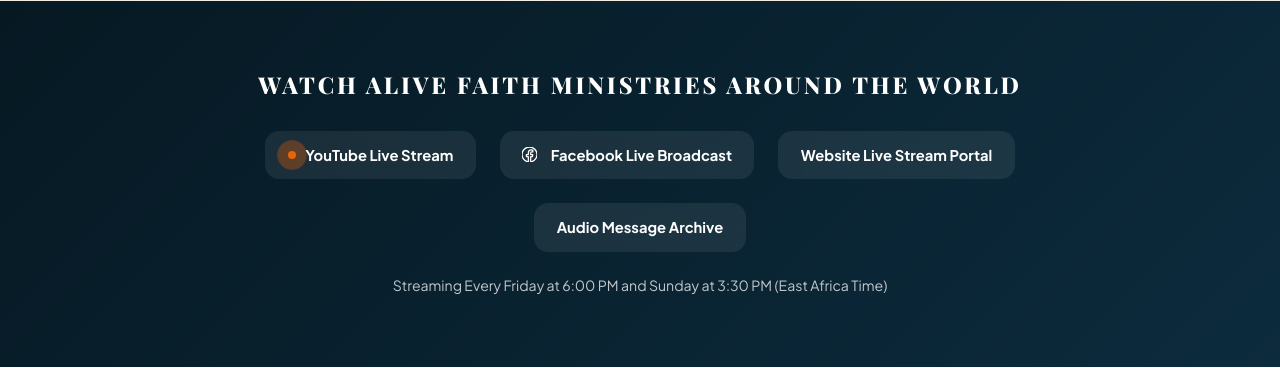
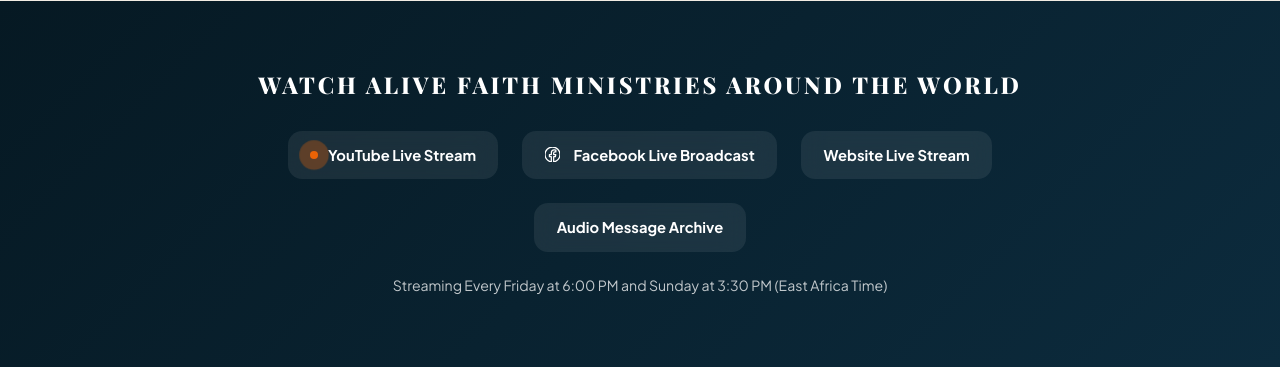
Before and after one commit to aquanyi/alive-faith-ministries, a PHP site: page /index.html in a window 1280 px wide. Shown: the part 2612-2980 px from the top of the page. Run offline with PHP 8.4, Linux system fonts and the light colour scheme; some web fonts are replaced.

Commit message:
Remove all remaining Portal wording across pages and update PWA manifest shortcuts

```diff
--- a/about.html
+++ b/about.html
@@ -904,7 +904,7 @@
           <span class="footer-legal-dot">&bull;</span>
           <a href="/terms.html" class="footer-legal-link">Terms of Service</a>
           <span class="footer-legal-dot">&bull;</span>
-          <a href="/admin.html" class="footer-legal-link" title="Pastoral Devotional Desk Login">Pastoral Portal</a>
+          <a href="/admin.html" class="footer-legal-link" title="Pastoral Devotional Desk Login">Pastoral Desk</a>
         </div>
         <p class="motto-pill">FAITH | SALVATION | GRACE</p>
       </div>
--- a/contact.html
+++ b/contact.html
@@ -877,7 +877,7 @@
           <span class="footer-legal-dot">&bull;</span>
           <a href="/terms.html" class="footer-legal-link">Terms of Service</a>
           <span class="footer-legal-dot">&bull;</span>
-          <a href="/admin.html" class="footer-legal-link" title="Pastoral Devotional Desk Login">Pastoral Portal</a>
+          <a href="/admin.html" class="footer-legal-link" title="Pastoral Devotional Desk Login">Pastoral Desk</a>
         </div>
         <p class="motto-pill">FAITH | SALVATION | GRACE</p>
       </div>
--- a/devotions.html
+++ b/devotions.html
@@ -608,7 +608,7 @@
             <p>Are you part of pastoral leadership or the media team? Log in to compose daily devotions with full Word-style formatting.</p>
           </div>
           <a href="/admin.html" class="btn btn-secondary" style="border: none; background: rgba(7, 31, 17, 0.08); color: var(--green-darkest); font-weight: 700;">
-            Open Pastoral Portal &rarr;
+            Open Pastoral Desk &rarr;
           </a>
         </div>
       </div>
@@ -709,7 +709,7 @@
           <span class="footer-legal-dot">&bull;</span>
           <a href="/terms.html" class="footer-legal-link">Terms of Service</a>
           <span class="footer-legal-dot">&bull;</span>
-          <a href="/admin.html" class="footer-legal-link" title="Pastoral Devotional Desk Login">Pastoral Portal</a>
+          <a href="/admin.html" class="footer-legal-link" title="Pastoral Devotional Desk Login">Pastoral Desk</a>
         </div>
         <p class="motto-pill">FAITH | SALVATION | GRACE</p>
       </div>
--- a/faith.html
+++ b/faith.html
@@ -780,7 +780,7 @@
           <span class="footer-legal-dot">&bull;</span>
           <a href="/terms.html" class="footer-legal-link">Terms of Service</a>
           <span class="footer-legal-dot">&bull;</span>
-          <a href="/admin.html" class="footer-legal-link" title="Pastoral Devotional Desk Login">Pastoral Portal</a>
+          <a href="/admin.html" class="footer-legal-link" title="Pastoral Devotional Desk Login">Pastoral Desk</a>
         </div>
         <p class="motto-pill">FAITH | SALVATION | GRACE</p>
       </div>
--- a/giving.html
+++ b/giving.html
@@ -698,7 +698,7 @@
           <span class="footer-legal-dot">&bull;</span>
           <a href="/terms.html" class="footer-legal-link">Terms of Service</a>
           <span class="footer-legal-dot">&bull;</span>
-          <a href="/admin.html" class="footer-legal-link" title="Pastoral Devotional Desk Login">Pastoral Portal</a>
+          <a href="/admin.html" class="footer-legal-link" title="Pastoral Devotional Desk Login">Pastoral Desk</a>
         </div>
         <p class="motto-pill">FAITH | SALVATION | GRACE</p>
       </div>
--- a/includes/footer.php
+++ b/includes/footer.php
@@ -88,7 +88,7 @@
           <span class="footer-legal-dot">&bull;</span>
           <a href="terms.html" class="footer-legal-link">Terms of Service</a>
           <span class="footer-legal-dot">&bull;</span>
-          <a href="admin.html" class="footer-legal-link" title="Pastoral Devotional Desk Login">Pastoral Portal</a>
+          <a href="admin.html" class="footer-legal-link" title="Pastoral Devotional Desk Login">Pastoral Desk</a>
         </div>
         <p class="motto-pill"><?php echo htmlspecialchars($church_motto); ?></p>
       </div>
--- a/index.html
+++ b/index.html
@@ -725,7 +725,7 @@
           Facebook Live Broadcast
         </a>
         <a href="/watch" class="broadcast-chip">
-          Website Live Stream Portal
+          Website Live Stream
         </a>
         <a href="/watch" class="broadcast-chip">
           Audio Message Archive
@@ -1164,7 +1164,7 @@
           <span class="footer-legal-dot">&bull;</span>
           <a href="/terms.html" class="footer-legal-link">Terms of Service</a>
           <span class="footer-legal-dot">&bull;</span>
-          <a href="/admin.html" class="footer-legal-link" title="Pastoral Devotional Desk Login">Pastoral Portal</a>
+          <a href="/admin.html" class="footer-legal-link" title="Pastoral Devotional Desk Login">Pastoral Desk</a>
         </div>
         <p class="motto-pill">FAITH | SALVATION | GRACE</p>
       </div>
--- a/index.php
+++ b/index.php
@@ -351,7 +351,7 @@ require_once __DIR__ . '/includes/header.php';
           Facebook Live Broadcast
         </a>
         <a href="#watch" class="broadcast-chip" data-tab-target="tab-watch">
-          Website Live Stream Portal
+          Website Live Stream
         </a>
         <a href="#watch" class="broadcast-chip" data-tab-target="tab-watch">
           Audio Message Archive
@@ -1142,7 +1142,7 @@ require_once __DIR__ . '/includes/header.php';
             <p>Are you part of pastoral leadership or the media team? Log in to compose daily devotions with full Word-style formatting.</p>
           </div>
           <a href="admin.html" class="btn btn-secondary" style="border: none; background: rgba(7, 31, 17, 0.08); color: var(--green-darkest); font-weight: 700;">
-            Open Pastoral Portal &rarr;
+            Open Pastoral Desk &rarr;
           </a>
         </div>
       </div>
--- a/privacy.html
+++ b/privacy.html
@@ -596,7 +596,7 @@
           <span class="footer-legal-dot">&bull;</span>
           <a href="/terms.html" class="footer-legal-link">Terms of Service</a>
           <span class="footer-legal-dot">&bull;</span>
-          <a href="/admin.html" class="footer-legal-link" title="Pastoral Devotional Desk Login">Pastoral Portal</a>
+          <a href="/admin.html" class="footer-legal-link" title="Pastoral Devotional Desk Login">Pastoral Desk</a>
         </div>
         <p class="motto-pill">FAITH | SALVATION | GRACE</p>
       </div>
--- a/sitemap.xml
+++ b/sitemap.xml
@@ -7,7 +7,7 @@
         http://www.google.com/schemas/sitemap-image/1.1
         http://www.google.com/schemas/sitemap-image/1.1/sitemap-image.xsd">
 
-  <!-- Home Portal -->
+  <!-- Home Page -->
   <url>
     <loc>https://www.livefaithministries.org/</loc>
     <lastmod>2026-11-20</lastmod>
--- a/terms.html
+++ b/terms.html
@@ -593,7 +593,7 @@
           <span class="footer-legal-dot">&bull;</span>
           <a href="/terms.html" class="footer-legal-link">Terms of Service</a>
           <span class="footer-legal-dot">&bull;</span>
-          <a href="/admin.html" class="footer-legal-link" title="Pastoral Devotional Desk Login">Pastoral Portal</a>
+          <a href="/admin.html" class="footer-legal-link" title="Pastoral Devotional Desk Login">Pastoral Desk</a>
         </div>
         <p class="motto-pill">FAITH | SALVATION | GRACE</p>
       </div>
--- a/watch.html
+++ b/watch.html
@@ -716,7 +716,7 @@
           <span class="footer-legal-dot">&bull;</span>
           <a href="/terms.html" class="footer-legal-link">Terms of Service</a>
           <span class="footer-legal-dot">&bull;</span>
-          <a href="/admin.html" class="footer-legal-link" title="Pastoral Devotional Desk Login">Pastoral Portal</a>
+          <a href="/admin.html" class="footer-legal-link" title="Pastoral Devotional Desk Login">Pastoral Desk</a>
         </div>
         <p class="motto-pill">FAITH | SALVATION | GRACE</p>
       </div>
```
Also changed, not shown: site.webmanifest.
